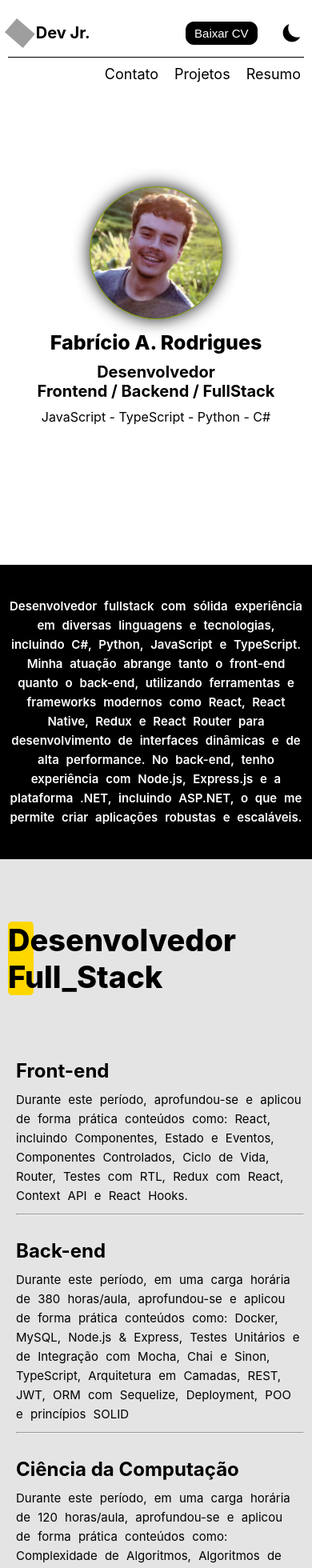
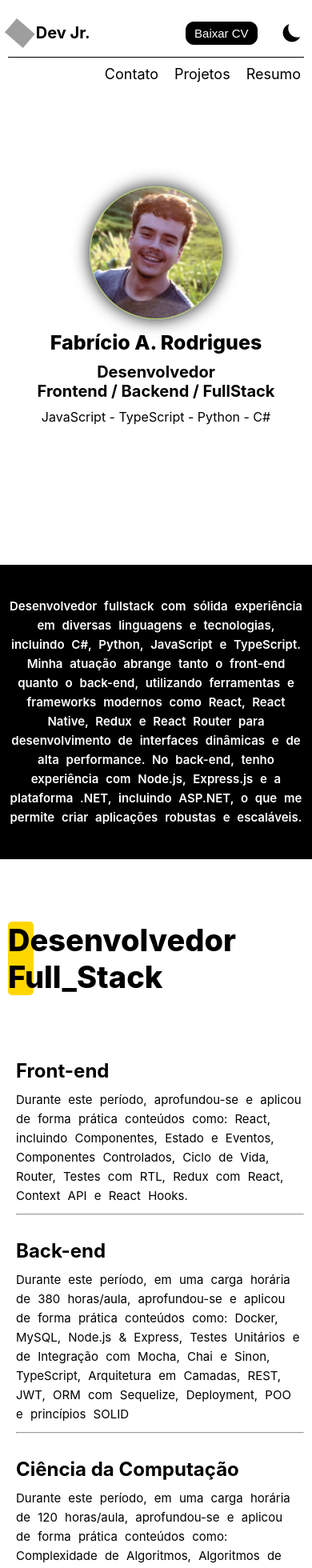
Before and after one commit to FabricioAnastacio/my_portfolio, a React (Create React App) app in the folder frontend/: page /home in a window 390 px wide. Shown: the top 1960 px of the page at 80% size. Built offline with nearby package versions, Linux system fonts and the light colour scheme; grey boxes are pictures that could not be loaded; a web font is replaced by a local one.

Commit message:
Corrige o erro de tema, adicona o tema escuro ao App Mobile

```diff
--- a/frontend/src/mobile/components/ComponentFooter.jsx
+++ b/frontend/src/mobile/components/ComponentFooter.jsx
@@ -1,12 +1,15 @@
-import React from 'react';
+import React, { useContext } from 'react';
 import Contact from '../../services/Contact';
 import { github, instagram, linkedin } from '../../svg';
 import '../style/FooterMobile.css';
 import buttonUp from '../../imgs/mobile/icons8-para-cima-48.png';
+import AppContext from '../../context/AppContext';
 
 function FooterMobile() {
+  const { modeThame } = useContext(AppContext);
+
   return (
-    <footer id="Contact-footer">
+    <footer id="Contact-footer" className={ `Footer-${modeThame}-Mobile` }>
       <hr className="Line-Footer" />
       <nav className="Nav-Footer-Mobile">
         <h1>CONTATO</h1>
@@ -28,7 +31,11 @@ function FooterMobile() {
             <img src={ instagram } alt="Instagram Link" />
           </a>
         </section>
-        <a href="/CurriculoFabrício.pdf" download className="Button-CV-Mobile">
+        <a
+          href="/CurriculoFabrício.pdf"
+          download
+          className={ `Button-CV-Mobile-${modeThame}` }
+        >
           <button>
             Baixar CV
           </button>
--- a/frontend/src/mobile/components/ComponentHeader.jsx
+++ b/frontend/src/mobile/components/ComponentHeader.jsx
@@ -21,13 +21,17 @@ function HeaderMobile() {
           <h2>Dev Jr.</h2>
         </div>
         <div className="Header-stage2">
-          <a href="/CurriculoFabrício.pdf" download className="Button-CV-Mobile">
+          <a
+            href="/CurriculoFabrício.pdf"
+            download
+            className={ `Button-CV-Mobile-${modeThame}` }
+          >
             <button>
               Baixar CV
             </button>
           </a>
           <button
-            className={ `Button-Menu-${modeThame}` }
+            className={ `Button-Theme-${modeThame}` }
             onClick={ handleClick }
             aria-label="Theme"
           />
--- a/frontend/src/mobile/components/ComponentMain.jsx
+++ b/frontend/src/mobile/components/ComponentMain.jsx
@@ -46,7 +46,7 @@ function MainMobile() {
     <main>
       <section className="Content-First-Mobile">
         <img
-          className="Picture-Mobile"
+          className={ `Picture-Mobile-${modeThame}` }
           src={ fotoF }
           alt="Foto de Fabricio"
         />
--- a/frontend/src/mobile/components/PageDescriptionMobile.jsx
+++ b/frontend/src/mobile/components/PageDescriptionMobile.jsx
@@ -9,7 +9,7 @@ export default function PageDescriptionMobile({ description, modeThame }) {
       <p id="Description" className="Content-description-Mobile">
         { resume }
       </p>
-      <div className={ `ScrollSecundary-${modeThame}-Mobile` }>
+      <div className="ScrollSecundary-Mobile">
         <h1 className="Title-Description">Desenvolvedor Full_Stack</h1>
         <ul>
           <li>
--- a/frontend/src/mobile/style/FooterMobile.css
+++ b/frontend/src/mobile/style/FooterMobile.css
@@ -1,5 +1,31 @@
 .Line-Footer {
   margin: 10vmin 0 5px 0;
+}
+
+.Footer-0-Mobile {
+  background-color: rgba(228, 228, 228, 0.397);
+  color: black;
+  input {
+    background-color: rgba(0, 0, 0, 0.349);
+    color: white;
+  }
+  input:hover {
+    background-color: rgba(0, 0, 0, 0.658);
+  }
+  textarea {
+    background-color: rgba(0, 0, 0, 0.349);
+    color: white;
+  }
+  textarea:hover {
+    background-color: rgba(0, 0, 0, 0.658);
+  }
+  a {
+    color: black;
+  }
+  .Autor {
+    background-color: black;
+    color: white;
+  }
 }
 
 .Footer-Mobile {
--- a/frontend/src/mobile/style/HeaderMobile.css
+++ b/frontend/src/mobile/style/HeaderMobile.css
@@ -53,7 +53,7 @@
   font-size: 18px;
 }
 
-.Button-Menu-1 {
+.Button-Theme-1 {
   background-color: transparent;
   background-image: url("../../imgs/icons/icons8-lua.png");
   /* background-image: url("../../imgs/mobile/icons8-cardápio.gif"); */
@@ -65,7 +65,7 @@
   transition: all .2s;
 }
 
-.Button-Menu-0 {
+.Button-Theme-0 {
   background-color: transparent;
   background-image: url("../../imgs/icons/icons8-sol.png");
   /* background-image: url("../../imgs/mobile/icons8-cardápio.gif"); */
@@ -77,7 +77,7 @@
   transition: all .2s;
 }
 
-.Button-CV-Mobile {
+.Button-CV-Mobile-1, .Button-CV-Mobile-0 {
   button {
     font-size: 15px;
     border: 1px solid black;
@@ -95,6 +95,12 @@
   }
 }
 
+.Button-CV-Mobile-0 {
+  button {
+    box-shadow: 0px 0px 10px .1px gold;
+  }
+}
+
 @keyframes App-logo-spin {
   from {
     transform: rotate(0deg);
--- a/frontend/src/mobile/style/MainMobile.css
+++ b/frontend/src/mobile/style/MainMobile.css
@@ -3,12 +3,12 @@
   margin: 33vmin 0 10vmin 0;
 }
 
-.Picture-Mobile {
+.Picture-Mobile-0, .Picture-Mobile-1 {
   width: 42vmin;
   border-radius: 50%;
   transition: .2s linear;
   box-shadow: 0px 0px 20px 1px rgba(0, 0, 0, 0.836);
-  background-color: rgb(127, 160, 7);
+  background-color: rgba(136, 187, 16, 0.623);
   padding: 1px;
 }
 
@@ -61,13 +61,12 @@
   background-image: url("../../imgs/frontend.png");
 }
 
-.ScrollSecundary-1-Mobile {
+.ScrollSecundary-Mobile {
   padding-top: 20vmin;
   display: flex;
   align-items: start;
   flex-direction: column;
   width: 100%;
-  background-color: rgb(228, 228, 228);
   ul {
     padding: 0 10px 0 20px;
     margin-bottom: 30vmin;
--- a/frontend/src/mobile/style/ProjectsMobile.css
+++ b/frontend/src/mobile/style/ProjectsMobile.css
@@ -38,7 +38,6 @@
   transition: 0.2s;
   margin: 20px;
   background-color: rgba(0, 0, 0, 0.048);
-  color: black;
   flex-direction: column;
   justify-content: space-between;
   padding: 10px;
@@ -48,7 +47,7 @@
   }
 }
 
-.Project-0 {
+.Project-0-Mobile {
   box-shadow: 0px 0px 10px .1px rgba(255, 217, 0, 0.452);
   color: white;
   background-color: black;
--- a/frontend/src/pages/portfolio.jsx
+++ b/frontend/src/pages/portfolio.jsx
@@ -22,7 +22,7 @@ function Portfolio() {
   );
 
   const mobileAPP = (
-    <div>
+    <div className={ `Portfolio-home-${modeThame}` }>
       <HeaderMobile />
       <MainMobile />
       <FooterMobile />
```
